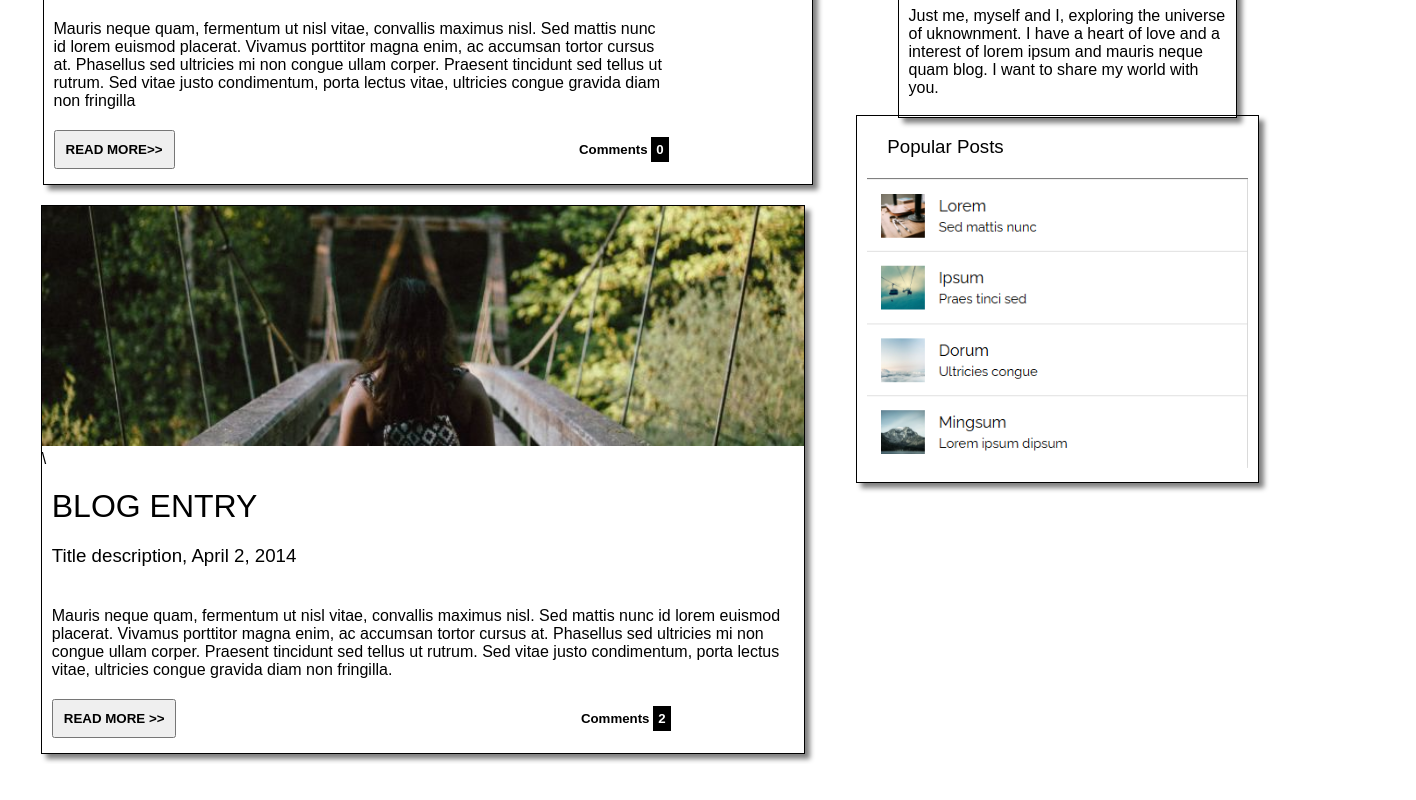
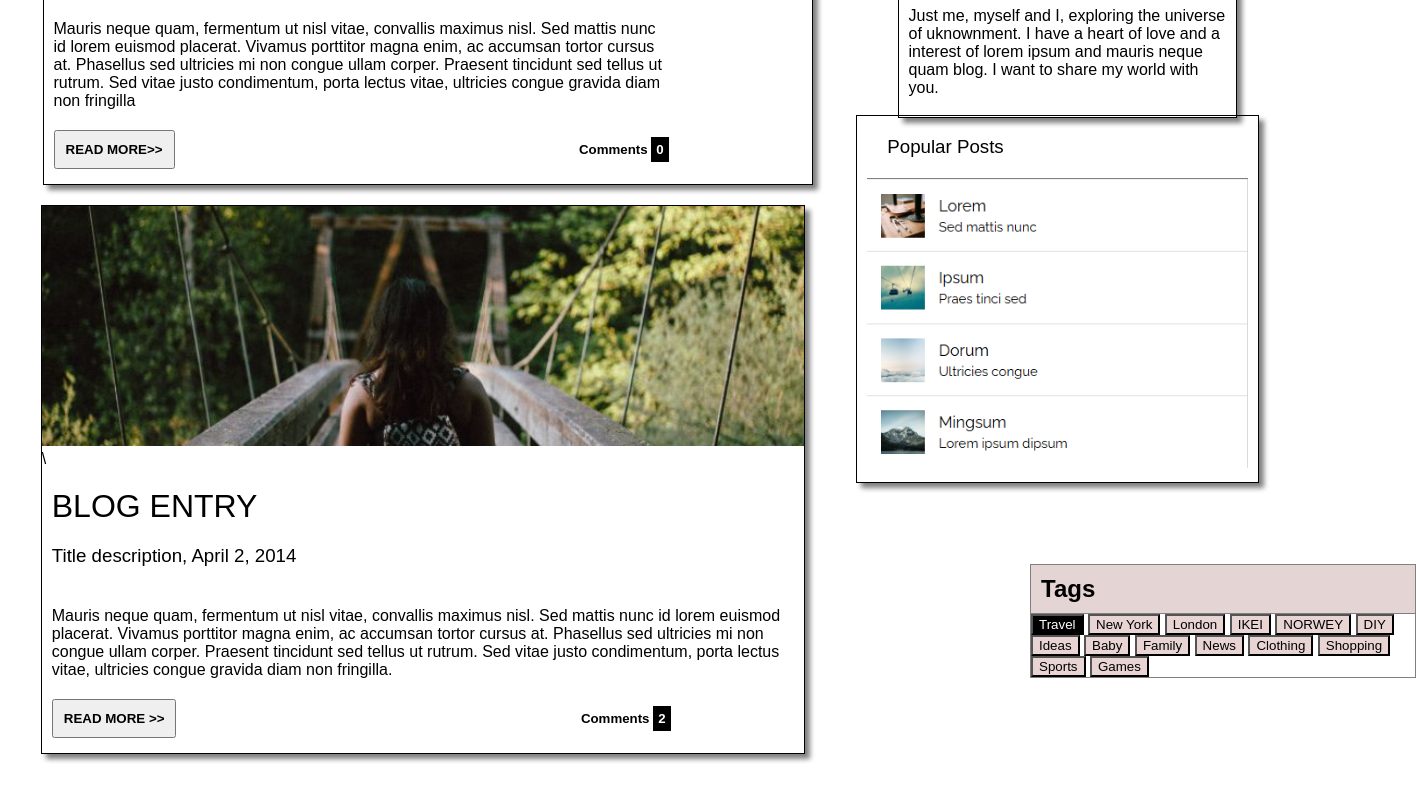
Before and after one commit to Zuhurshoh/Home-work-15, a plain HTML site: page index.html in a window 1280 px wide. Shown: the part 480-1280 px from the top of the page, 1416 px wide, since content can reach past the window. Before the commit the page ends 1244 px from the top, so only its background shows below. Drawn offline with Linux system fonts and the light colour scheme.

Commit message:
last div

```diff
--- a/index.html
+++ b/index.html
@@ -59,8 +59,22 @@
 
       </div>
     </div>
-    <div>
-
+    <div class="div6">
+        <h2>Tags</h2>
+        <button style="background-color: black; color: white;" > Travel </button>
+        <button> New York</button>
+        <button> London</button>
+        <button>IKEI</button>
+        <button>NORWEY</button>
+        <button>DIY</button>
+        <button>Ideas</button>
+        <button>Baby</button>
+        <button>Family</button>
+        <button>News</button>
+        <button>Clothing</button>
+        <button>Shopping</button>
+       <button>Sports</button>
+       <button> Games</button>
     </div>
   </body>
 </html>
--- a/style.css
+++ b/style.css
@@ -140,3 +140,27 @@
     bottom: 80px;
 
 }
+.div6{
+    position: relative;
+    width: 30%;
+    border: 1px solid grey;
+
+}.div6 h2{
+    border-bottom: 1px solid grey;
+    padding: 10px;
+    background-color: rgb(228, 212, 212);
+}
+.div6 button{
+    background-color: rgb(233, 212, 212);
+
+
+}
+.btt{
+    background-color: black;
+    color: white;
+}
+.div6{
+  position: relative;
+  left: 1030px;
+  top: -200px;
+}
```
